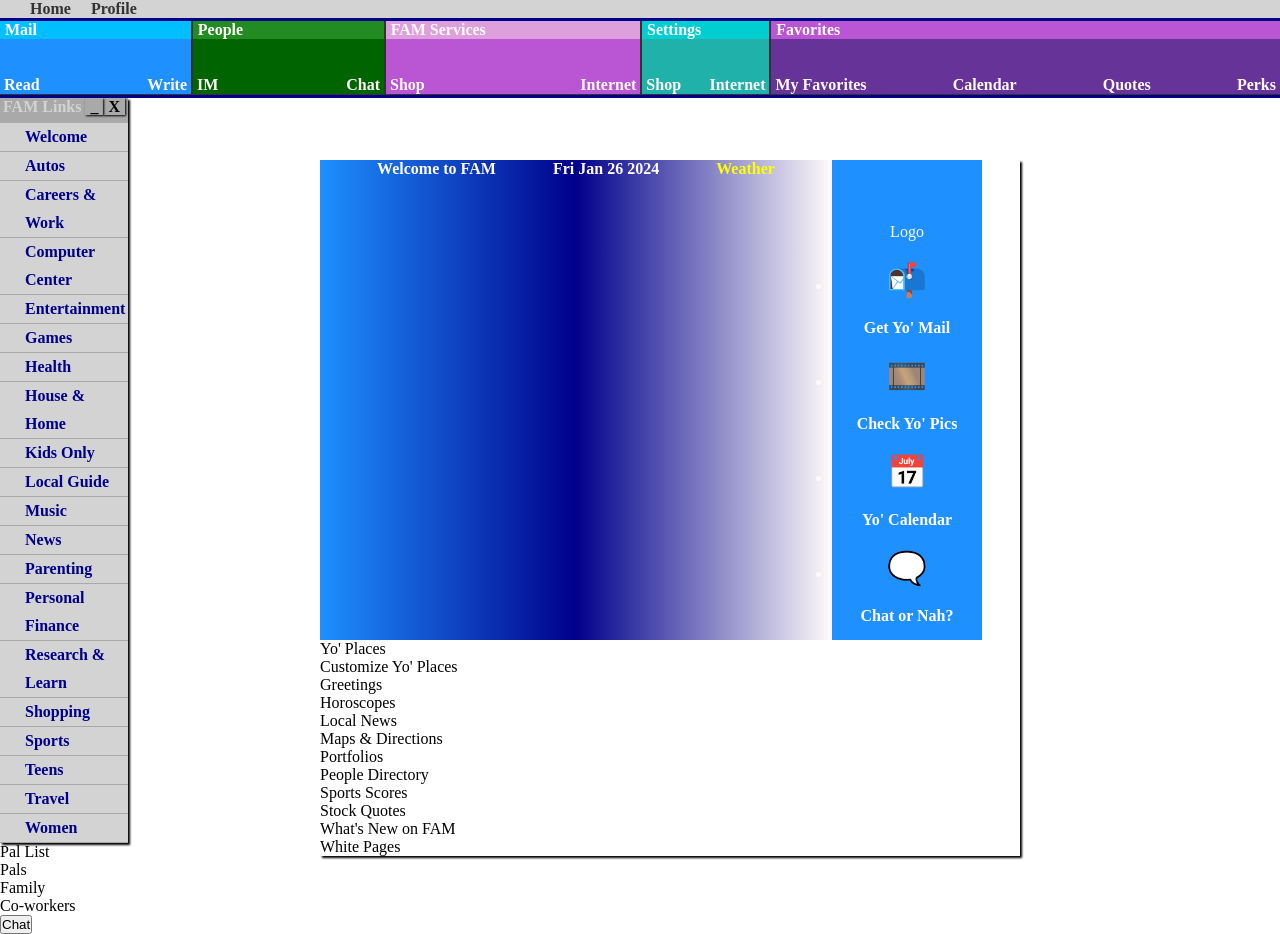
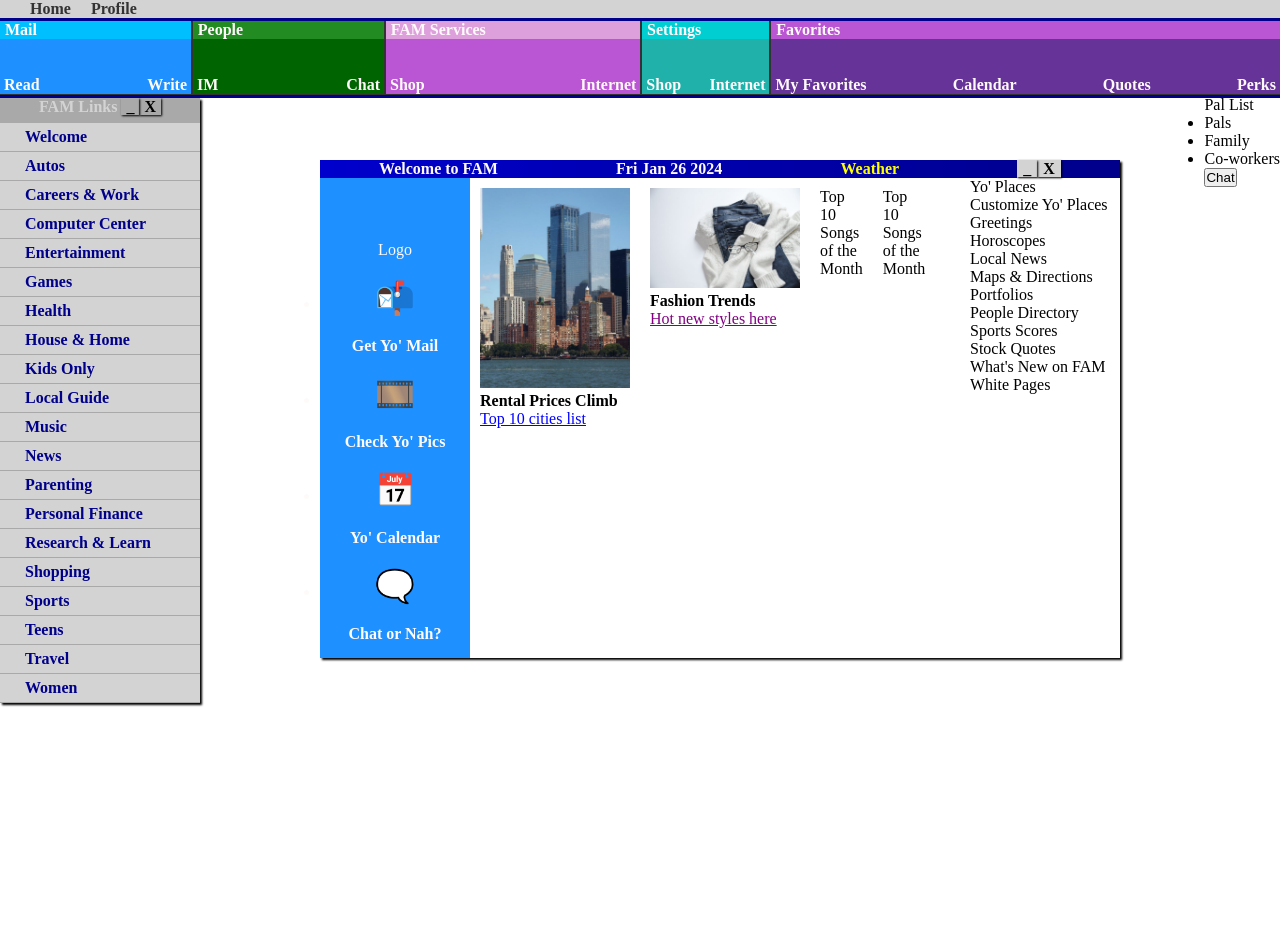
Before and after one commit to Smoot-Mena/chat-app, a React (Vite) app in the folder frontend/: page / in a window 1280 px wide. After the commit the page ends 800 px from the top, so only its background shows below. Built offline with nearby package versions, Linux system fonts and the light colour scheme; no server answers.

Commit message:
Adds images and updates partial css styles

```diff
--- a/frontend/src/pages/Home.jsx
+++ b/frontend/src/pages/Home.jsx
@@ -160,7 +160,7 @@ const Home = () => {
                 </ul>
             </nav>
             <nav style={{
-                width: "10vw",
+                width: "200px",
                 backgroundColor: "lightgrey",
                 boxShadow: "2px 2px 2px black"
             }}>
@@ -218,20 +218,34 @@ const Home = () => {
                 top: "20vh",
                 left: "25vw",
                 boxShadow: "2px 2px 2px black",
-                width: "40vw",
+                width: "800px",
                 minWidth: "700px",
                 display: "flex",
                 flexFlow: "row wrap"
             }}>
                 <header style={{
-                    backgroundImage: "linear-gradient(to right, dodgerblue, darkblue, snow)",
+                    backgroundImage: "linear-gradient(to right, mediumblue, darkblue)",
                     color: "snow",
                     fontWeight: "bold",
                     // textAlign: "center",
                     display: "flex",
-                    justifyContent: "space-evenly",
+                    justifyContent: "space-around",
                     width: "inherit"
-                }}>Welcome to FAM <span>{time}</span> <span style={{ color: "yellow" }}>Weather</span></header>
+                }}>Welcome to FAM<span>{time}</span><span style={{ color: "yellow" }}>Weather</span>
+                <section style={{ backgroundColor: "lightgrey" }}>
+                    <span style={{
+                        color: "black",
+                        fontWeight: "bold",
+                        padding: "0 6px",
+                        boxShadow: "1px 1px 2px black",
+                    }}>_</span><span style={{
+                        color: "black",
+                        fontWeight: "bold",
+                        padding: "0 6px",
+                        boxShadow: "1px 1px 2px black",
+                    }}>X</span>
+                </section>
+                </header>
                 <section style={{
                     backgroundColor: "dodgerblue",
                     color: "snow",
@@ -250,34 +264,32 @@ const Home = () => {
                         <li style={{ fontWeight: "bold" }}><p style={{ fontSize: "2em" }}>🗨️</p>Chat or Nah?</li>
                     </ul>
                 </section>
-                <section>
+                <section style={{ padding: "10px", display: "flex", gap: "20px", width: "500px" }}>
+                    <article style={{
+                        width: "200px",
+                        }}>
+                        <figure>
+                            <img src="src/assets/city-skyline.jpg" alt="Skyline" width="150px"/>
+                            <figcaption style={{ fontWeight: "bold" }}>Rental Prices Climb</figcaption>
+                        </figure>
+                        <p style={{ color: "blue", textDecoration: "underline" }}>Top 10 cities list</p>
+                    </article>
                     <article>
                         <figure>
-                            <img src="" alt="" />
-                            <figcaption></figcaption>
+                            <img src="src/assets/white-outfit.jpg" alt="Fashion trends" width="150px"/>
+                            <figcaption style={{ fontWeight: "bold" }}>Fashion Trends</figcaption>
+                            <p style={{ color: "purple", textDecoration: "underline" }}>Hot new styles here</p>
                         </figure>
+                    </article>
+                    <article>
+                        <p>Top 10 Songs of the Month</p>
+                        <p></p>
                         <p></p>
                     </article>
                     <article>
-                        <figure>
-                            <img src="" alt="" />
-                            <figcaption></figcaption>
-                            <p></p>
-                        </figure>
-                    </article>
-                    <article>
-                        <figure>
-                            <img src="" alt="" />
-                            <figcaption></figcaption>
-                            <p></p>
-                        </figure>
-                    </article>
-                    <article>
-                        <figure>
-                            <img src="" alt="" />
-                            <figcaption></figcaption>
-                            <p></p>
-                        </figure>
+                        <p>Top 10 Songs of the Month</p>
+                        <p></p>
+                        <p></p>
                     </article>
                     <article>
                         <figure>
@@ -295,7 +307,10 @@ const Home = () => {
                     </article>
                 </section>
                 <section style={{
-                    width: "150px"
+                    width: "150px",
+                    // position: "absolute",
+                    // top: "3vh",
+                    // right: "0"
                 }}>
                     <header>Yo' Places</header>
                     <ul style={{ listStyle: "none" }}>
@@ -313,7 +328,11 @@ const Home = () => {
                     </ul>
                 </section>
             </main>
-            <section>
+            <section style={{
+                position: "absolute",
+                top: "12vh",
+                right: "0"
+            }}>
                 <header>Pal List</header>
                 <ul>
                     <li>Pals</li>
```
Also changed, not shown: frontend/src/assets/city-skyline.jpg (added), frontend/src/assets/white-outfit.jpg (added).
